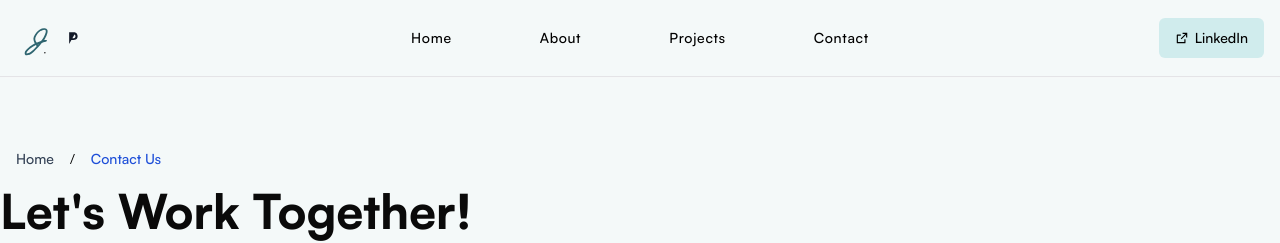
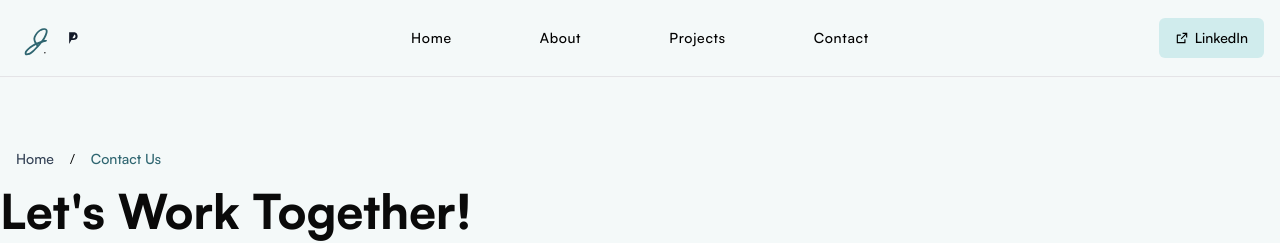
Before and after one commit to Justin-Bento/portfolio, a Next.js app: page /contact in a window 1280 px wide. Shown: the top 243 px of the page. Built offline with nearby package versions, Linux system fonts and the light colour scheme; no server answers.

Commit message:
className="text-slate-700"

```diff
--- a/pages/contact.tsx
+++ b/pages/contact.tsx
@@ -18,7 +18,7 @@ export default function Contact() {
             <nav className="flex text-sm mb-2 items-center">
               <Button variant="link" className="text-slate-700"><Link href="/">Home</Link></Button>
               <span>/</span>
-              <Button variant="link"><Link href="/contact">Contact us</Link></Button>
+              <Button variant="link" className="text-primary-700"><Link href="/contact">Contact us</Link></Button>
             </nav>
             <h1 className="block tracking-normal [text-wrap:balance] text-3xl sm:text-4xl font-extrabold md:text-5xl text-neutral-950 capitalize">Let&#39;s work together!</h1>
             <p className="mt-4 tracking-wide text-base sm:text-lg lg:text-xl text-neutral-600 max-w-[90ch]">I&#39;d love to hear from you! Whether you have a project in mind, a collaboration opportunity, or just want to say hello, feel free to reach out. Fill in the form below, and I&#39;ll get back to you as soon as possible. Looking forward to starting a creative conversation together!</p>
```
